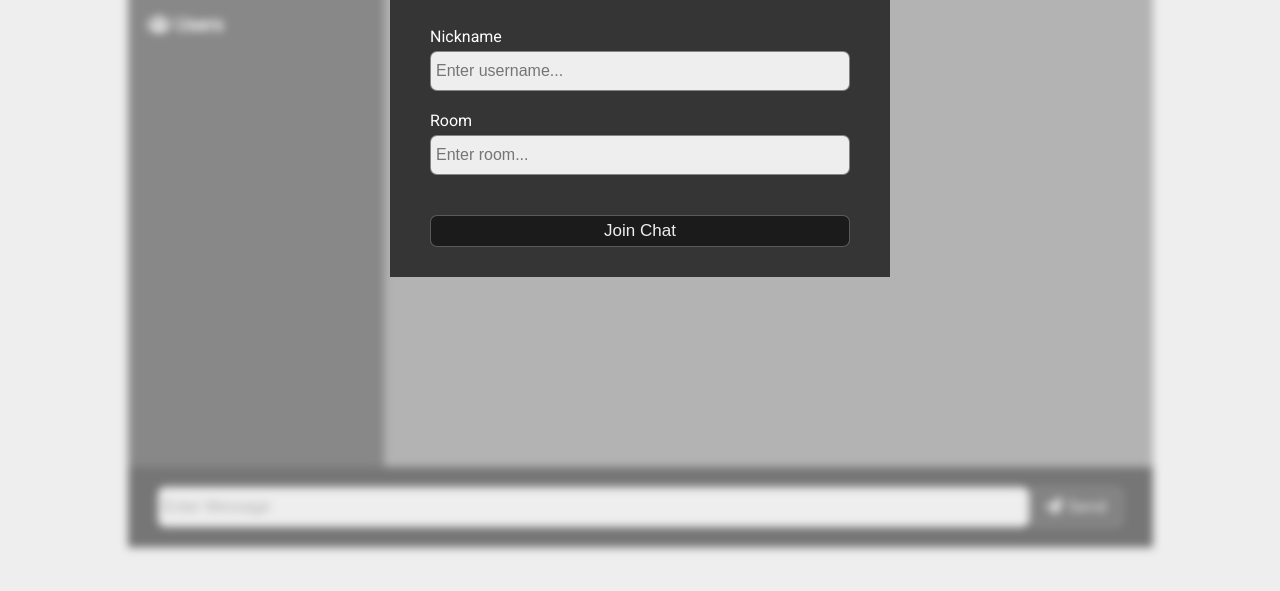
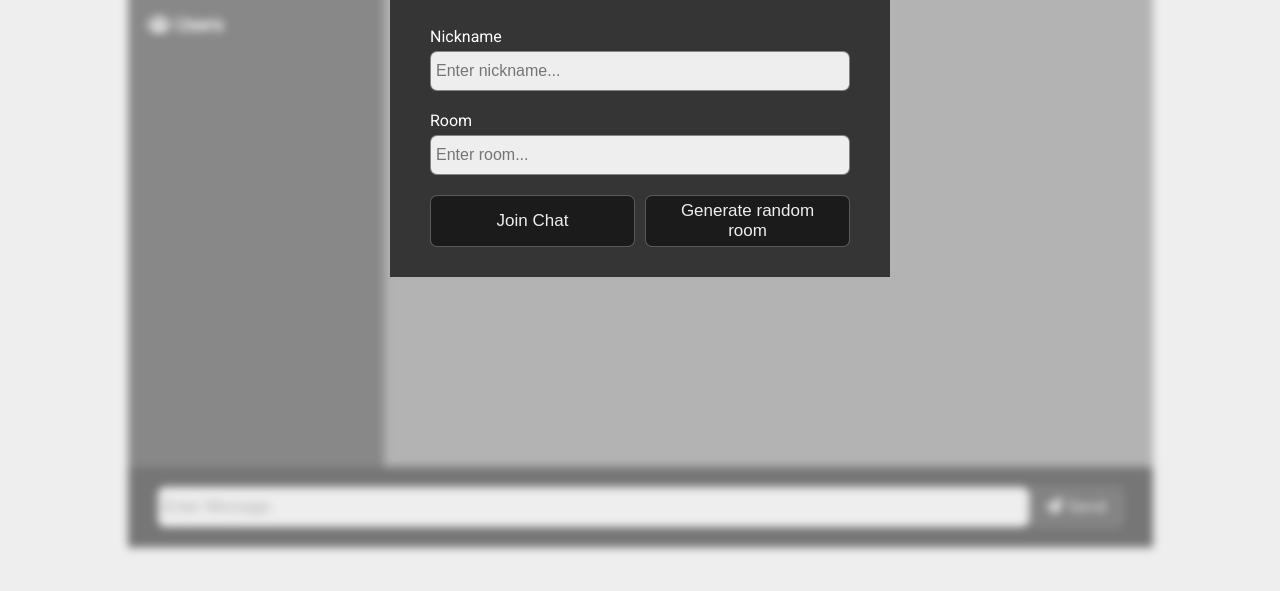
Before and after one commit to boris-giga/chatLite, a website: page public/index.html in a window 1280 px wide. Shown: the part 181-772 px from the top of the page. Drawn offline with nearby package versions, Linux system fonts and the light colour scheme; no server answers.

Commit message:
added button that generates random room name

```diff
--- a/public/css/style.css
+++ b/public/css/style.css
@@ -215,9 +215,11 @@ a {
 	width: 100%;
 }
 
-.join-main .btn {
-	margin-top: 20px;
+.btn-container
+.btn {
 	width: 100%;
+	flex: 1 1 auto;
+  margin: 0 5px;
 }
 
 .blr {
@@ -237,6 +239,13 @@ a {
 	display: none;
 }
 
+.btn-container {
+	display: flex;
+	/* flex-direction: row;
+	justify-content: space-between; */
+	margin: 0 -5px;
+}
+
 @media (max-width: 700px) {
 	.chat-main {
 		display: block;
--- a/public/index.html
+++ b/public/index.html
@@ -27,7 +27,7 @@
 							type="text"
 							name="username"
 							id="username"
-							placeholder="Enter username..."
+							placeholder="Enter nickname..."
 							required
 						/>
 					</div>
@@ -43,7 +43,10 @@
 							required
 						/>
 					</div>
-					<button type="submit" class="join btn">Join Chat</button>
+					<div class="btn-container">
+						<button type="submit" class="join btn">Join Chat</button>
+						<button type="submit" class="generate btn">Generate random room</button>
+					</div>
 				</form>
 			</main>
 		</div>
--- a/public/js/main.js
+++ b/public/js/main.js
@@ -3,10 +3,17 @@ const chatMessages = document.querySelector('.chat-messages');
 const roomName = document.getElementById('room-name')
 const usersList = document.getElementById('users')
 
-const joinRoomBtn = document.querySelector('button.btn');
+const joinRoomBtn = document.querySelector('button.join');
+const generateBtn = document.querySelector('button.generate');
 const leaveRoomBtn = document.querySelector('a.btn');
 
 const socket = io();
+
+generateBtn.addEventListener('click', (e) => {
+  e.preventDefault();
+  const randomRoomName = Math.random().toString(16).slice(2);
+  document.getElementById('room').value = randomRoomName
+})
 
 joinRoomBtn.addEventListener('click', (e) => {
   e.preventDefault();
```
